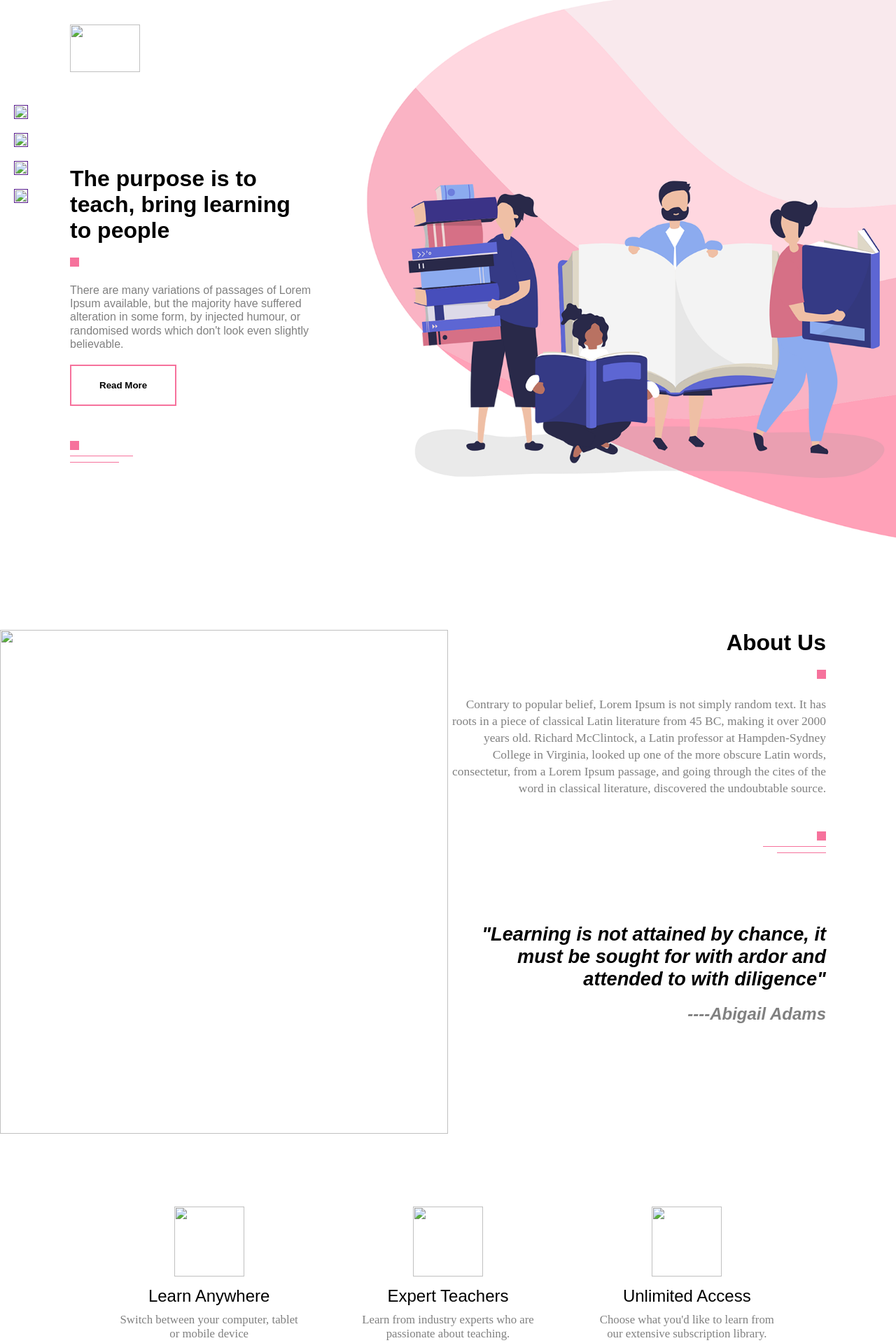
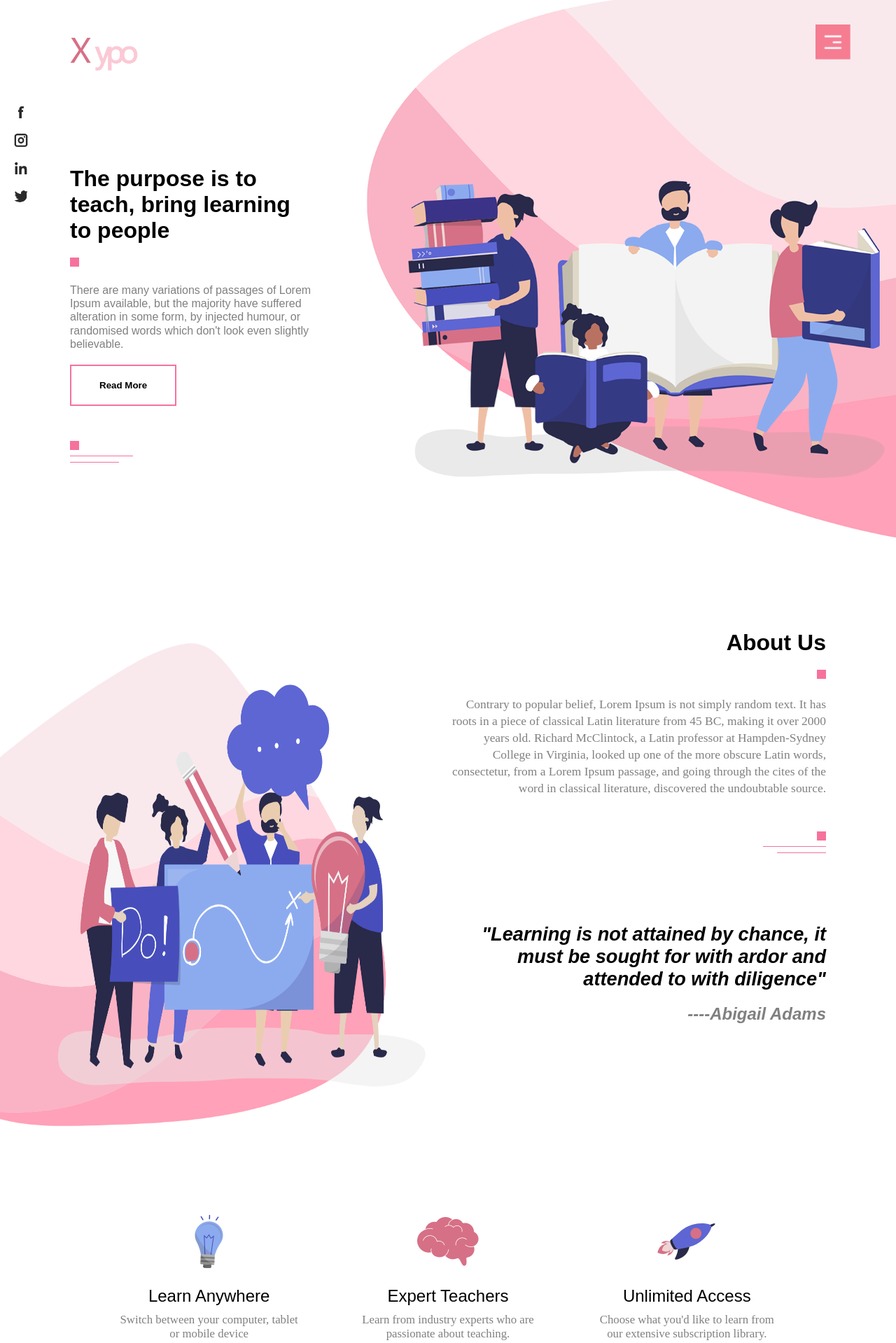
Before and after one commit to nakshCoder/teachme, a plain HTML site: page index.html in a window 1280 px wide. Shown: the top 1919 px of the page at 70% size. Drawn offline with Linux system fonts and the light colour scheme; files whose address does not match are found by name.

Commit message:
Update index.html

```diff
--- a/index.html
+++ b/index.html
@@ -12,7 +12,7 @@
 <body>
     <section class="home">
         <div class="logo-image">
-            <img src="images/logo.png" alt="">
+            <img src="logo.png" alt="">
             <div class="container-1">
                 <h1>The purpose is to <br>
                     teach, bring learning <br> to people</h1>
@@ -46,11 +46,11 @@
             <li><a href="">Contact Us</a></li>
         </ul>
     </nav>
-    <img src="images/menu.png" alt="" id="menubtn">
+    <img src="menu.png" alt="" id="menubtn">
 
     <section class="about">
         <div>
-            <img src="images/about.png" alt="">
+            <img src="about.png" alt="">
         </div>
 
         <div class="container-about">
@@ -84,17 +84,17 @@
     <section class="provide">
         <div class="provided-service">
             <div class="service-1">
-                <img src="images/pic-1.png" alt="">
+                <img src="pic-1.png" alt="">
                 <h3 class="service">Learn Anywhere</h3>
                 <p class="service-bio">Switch between your computer, tablet or mobile device</p>
             </div>
             <div class="service-2">
-                <img src="images/pic-2.png" alt="">
+                <img src="pic-2.png" alt="">
                 <h3 class="service">Expert Teachers</h3>
                 <p class="service-bio">Learn from industry experts who are passionate about teaching.</p>
             </div>
             <div class="service-3">
-                <img src="images/pic-3.png" alt="">
+                <img src="pic-3.png" alt="">
                 <h3 class="service">Unlimited Access</h3>
                 <p class="service-bio">Choose what you'd like to learn from our extensive subscription library.</p>
             </div>
@@ -133,7 +133,7 @@
 
             </div>
             <div class="course-img">
-                <img src="images/course.png" alt="">
+                <img src="course.png" alt="">
             </div>
         </div>
     </section>
@@ -141,7 +141,7 @@
     <section class="offer">
         <div class="offer-display">
             <div class="img-3">
-                <img src="images/offer.png" alt="">
+                <img src="offer.png" alt="">
             </div>
             <div class="content-3">
                 <h1>Limitless learning,
@@ -191,7 +191,7 @@
                 </div>
             </div>
             <div class="contact-img">
-                <img src="images/contact.png" alt="">
+                <img src="contact.png" alt="">
             </div>
         </div>
     </section>
@@ -236,7 +236,7 @@
                         </span>
                     </div>
                     <div class="lang">
-                        <img src="images/logo.png" alt="">
+                        <img src="logo.png" alt="">
                         <br>
                         <button type="submit">English</button>
                     </div>
@@ -245,10 +245,10 @@
         </div>
     </section>
     <div class="social-media">
-        <a href=""><img src="images/facebook.png" alt=""></a>
-        <a href=""><img src="images/instagram.png" alt=""></a>
-        <a href=""><img src="images/linkedin.png" alt=""></a>
-        <a href=""><img src="images/twitter.png" alt=""></a>
+        <a href=""><img src="facebook.png" alt=""></a>
+        <a href=""><img src="instagram.png" alt=""></a>
+        <a href=""><img src="linkedin.png" alt=""></a>
+        <a href=""><img src="twitter.png" alt=""></a>
 
     </div>
 
```
